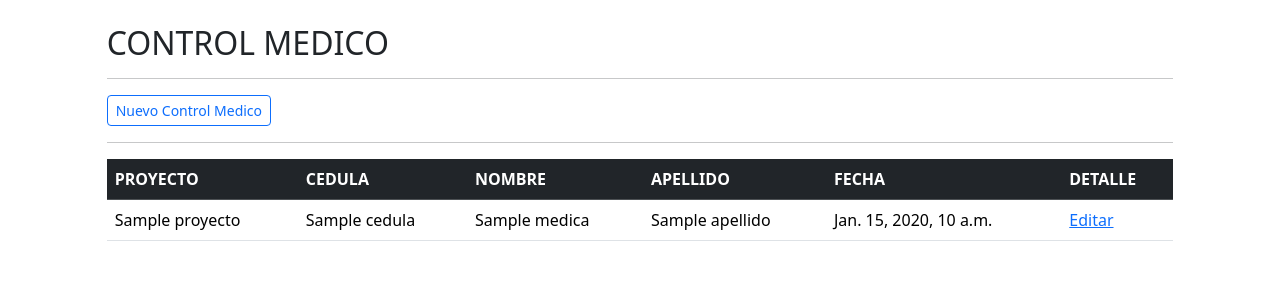
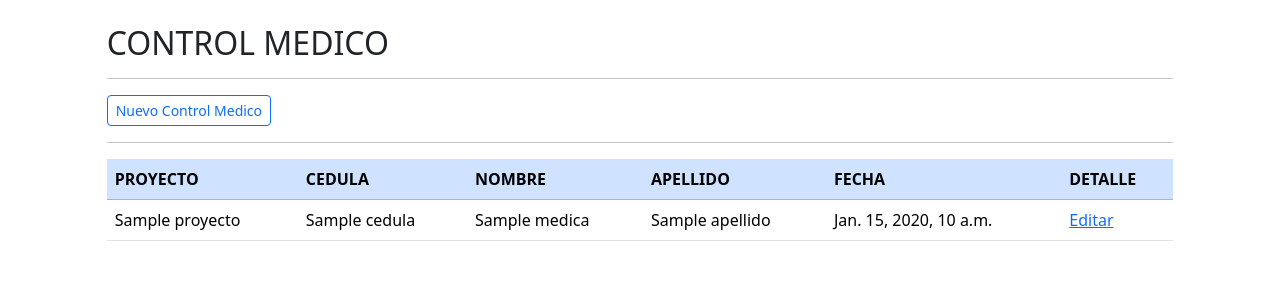
Before and after one commit to aerocaracas/Proyecto-Bokitas, a Django app: template medica/templates/medica.html in a window 1280 px wide. Shown: the part 56-356 px from the top of the page. Run offline with Django 5.2, Linux system fonts and the light colour scheme; the template is opened without the code that fills it: most values are stand-ins (such as "Sample title", 1, 10 or a date in 2020).

Commit message:
update 09-03-24 1
update 09-03-24 1

```diff
--- a/beneficiario/templates/beneficiario.html
+++ b/beneficiario/templates/beneficiario.html
@@ -13,8 +13,9 @@
 
       </a>
       <hr>
+      <div class="table-responsive">
         <table class="table table-hover">
-        <thead class="table-dark">
+          <thead class="table-primary">
             <tr>
               <th scope="col">PROYECTO</th>
               <th scope="col">CEDULA</th>
@@ -38,6 +39,7 @@
           </tbody>
         </table>
       </div>
+    </div>
 
 
 {% endblock %}
--- a/medica/templates/medica.html
+++ b/medica/templates/medica.html
@@ -13,8 +13,9 @@
 
       </a>
       <hr>
+      <div class="table-responsive">
         <table class="table table-hover">
-        <thead class="table-dark">
+          <thead class="table-primary">
             <tr>
               <th scope="col">PROYECTO</th>
               <th scope="col">CEDULA</th>
@@ -40,6 +41,7 @@
           </tbody>
         </table>
       </div>
+    </div>
 
 
 {% endblock %}
--- a/proyecto/templates/proyecto.html
+++ b/proyecto/templates/proyecto.html
@@ -13,8 +13,9 @@
 
     </a>
     <hr>
+    <div class="table-responsive">
       <table class="table table-hover">
-        <thead class="table-dark">
+        <thead class="table-primary">
           <tr>
             <th scope="col">ESTATUS</th>
             <th scope="col">PROYECTO</th>
@@ -42,6 +43,7 @@
         </tbody>
       </table>
     </div>
+  </div>
 
 
 {% endblock %}
--- a/tareas/templates/tareas.html
+++ b/tareas/templates/tareas.html
@@ -9,10 +9,10 @@
 <div class="row">
     <div class="col-12 col-md-6 offset-md-3">
         <div class="card shadow p-3 mb-5 bg-body-tertiary rounded ">
+            <div class="card-header">
+                <h1 class="text-center">Tareas Pendintes</h1>
+            </div>
             <div class="card-body bg-body-secondary">
-
-                <h1 class="text-center">Tareas Pendintes</h1>
-                <hr>
 
                 <ul>
                     {% for tarea in tareas %}
```
Also changed, not shown: bokitas/templates/menu.html (line endings or trailing spaces). Lines whose indentation alone changed are shown as unchanged.
